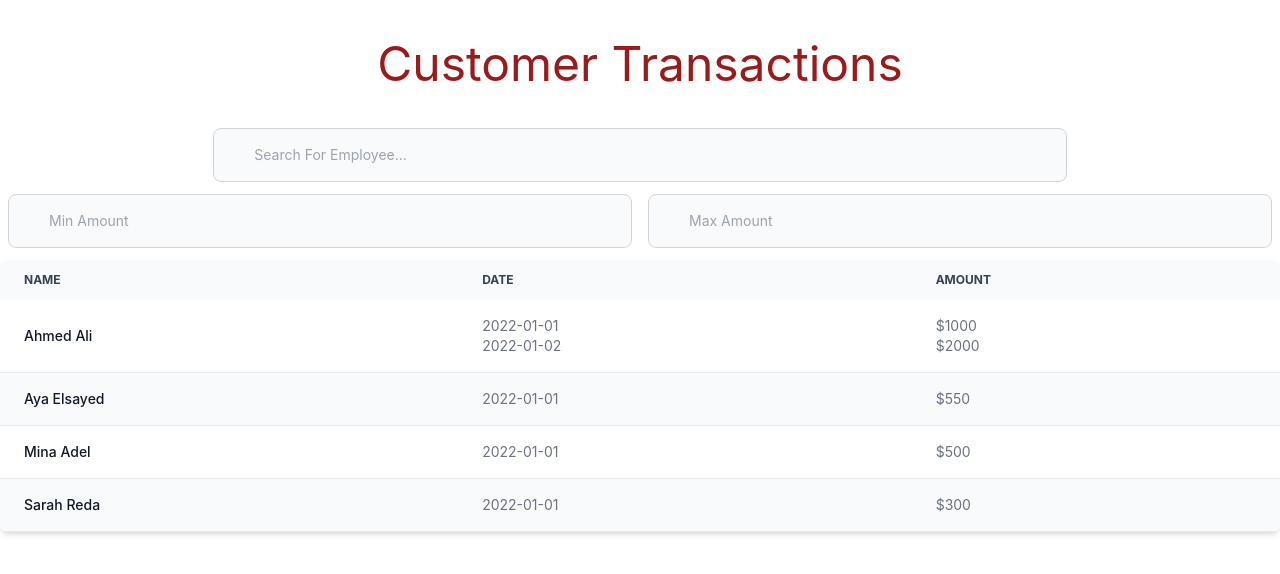
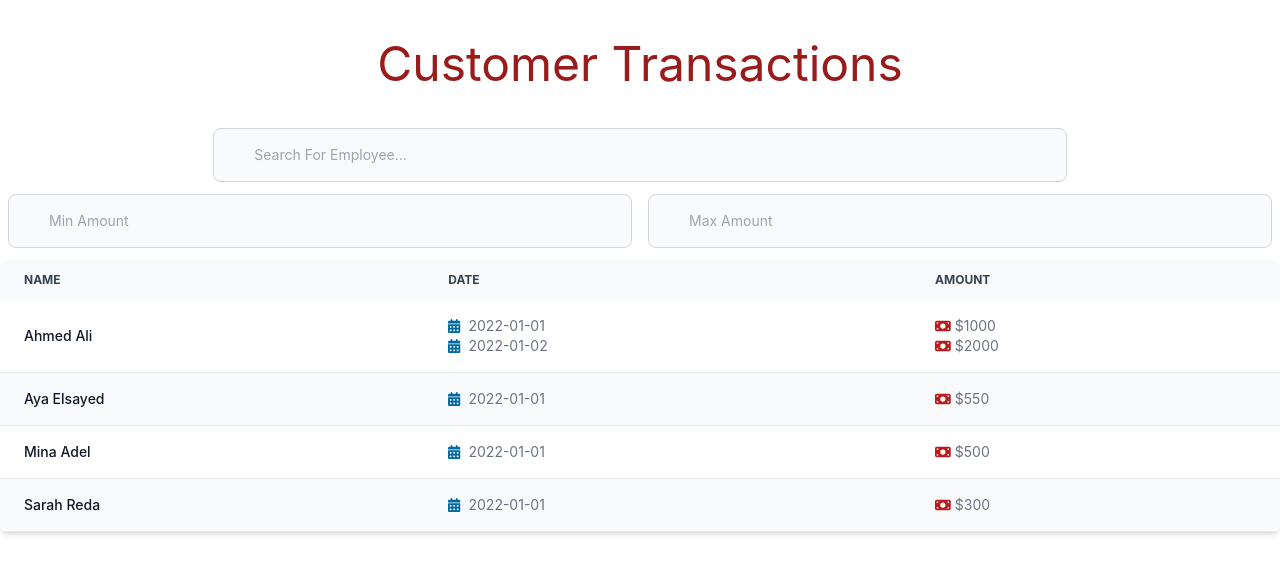
Before and after one commit to mohamed23231/RouteTask, a React (Create React App) app: page / in a window 1280 px wide. Shown: the top 574 px of the page. Built offline with nearby package versions, Linux system fonts and the light colour scheme.

Commit message:
added font awsome

```diff
--- a/package.json
+++ b/package.json
@@ -3,6 +3,9 @@
   "version": "0.1.0",
   "private": true,
   "dependencies": {
+    "@fortawesome/fontawesome-svg-core": "^6.5.2",
+    "@fortawesome/free-solid-svg-icons": "^6.5.2",
+    "@fortawesome/react-fontawesome": "^0.2.2",
     "@testing-library/jest-dom": "^5.17.0",
     "@testing-library/react": "^13.4.0",
     "@testing-library/user-event": "^13.5.0",
--- a/src/components/CustomerTable.jsx
+++ b/src/components/CustomerTable.jsx
@@ -1,20 +1,22 @@
 import React from "react";
+import { FontAwesomeIcon } from "@fortawesome/react-fontawesome";
+import { faMoneyBill, faCalendarAlt } from "@fortawesome/free-solid-svg-icons";
 
 const CustomerTable = ({ customers, transactions, setSelectedCustomer }) => {
   console.log(customers);
   return (
-    <div className="relative overflow-x-auto shadow-md sm:rounded-lg container mx-auto  scrollbar-thin">
-      <table className="w-full text-sm text-left rtl:text-right text-gray-500 min-w-[1200px] ">
-        <thead className="text-xs text-gray-700 uppercase bg-gray-50  ">
+    <div className="relative overflow-x-auto shadow-md sm:rounded-lg container mx-auto scrollbar-thin">
+      <table className="w-full text-sm text-left rtl:text-right text-gray-500 min-w-[1200px]">
+        <thead className="text-xs text-gray-700 uppercase bg-gray-50">
           <tr>
             <th scope="col" className="px-6 py-3">
-              Name{" "}
+              Name
             </th>
             <th scope="col" className="px-6 py-3">
-              date
+              Date
             </th>
             <th scope="col" className="px-6 py-3">
-              amount{" "}
+              Amount
             </th>
           </tr>
         </thead>
@@ -23,29 +25,39 @@ const CustomerTable = ({ customers, transactions, setSelectedCustomer }) => {
             <tr
               key={customer.id}
               onClick={() => setSelectedCustomer(customer)}
-              className="odd:bg-white  even:bg-gray-50  border-b cursor-pointer hover:bg-slate-300 "
+              className="odd:bg-white even:bg-gray-50 border-b cursor-pointer hover:bg-slate-300"
             >
-              <td className="px-6 py-4 font-medium text-gray-900 whitespace-nowrap ">
+              <td className="px-6 py-4 font-medium text-gray-900 whitespace-nowrap">
                 {customer.name}
               </td>
               <td className="px-6 py-4">
-                {" "}
                 {transactions
                   .filter(
                     (transaction) => transaction.customer_id === customer.id
                   )
                   .map((transaction) => (
-                    <div key={transaction.id}>{transaction.date}</div>
+                    <div key={transaction.id}>
+                      <FontAwesomeIcon
+                        icon={faCalendarAlt}
+                        className="mr-2 text-sky-700"
+                      />
+                      {transaction.date}
+                    </div>
                   ))}
               </td>
               <td className="px-6 py-4">
-                {" "}
                 {transactions
                   .filter(
                     (transaction) => transaction.customer_id === customer.id
                   )
                   .map((transaction) => (
-                    <div key={transaction.id}>${transaction.amount}</div>
+                    <div key={transaction.id}>
+                      <FontAwesomeIcon
+                        icon={faMoneyBill}
+                        className="mr-1 text-red-700"
+                      />
+                      ${transaction.amount}
+                    </div>
                   ))}
               </td>
             </tr>
```
Also changed, not shown: 1 other file (tests, documents, lock files or other folders).
